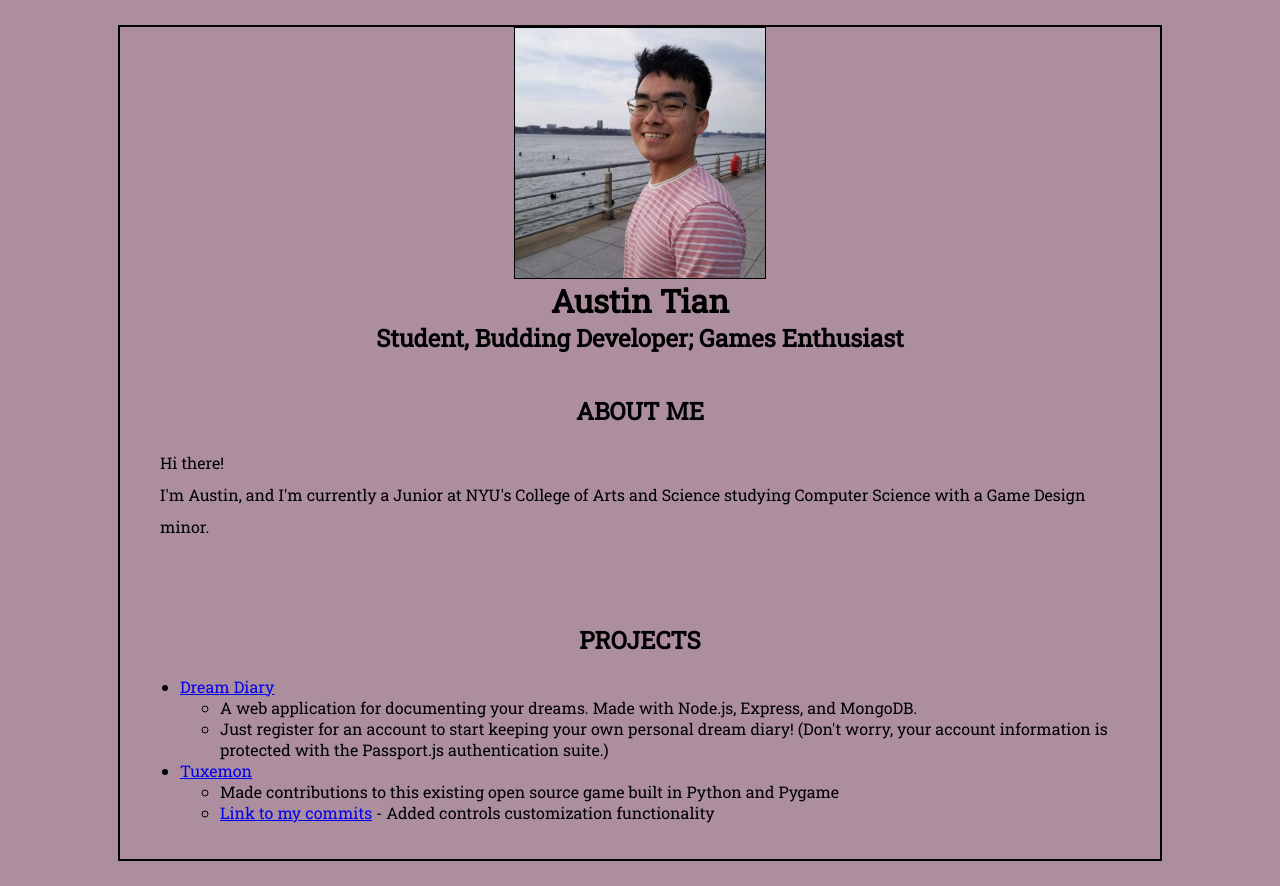
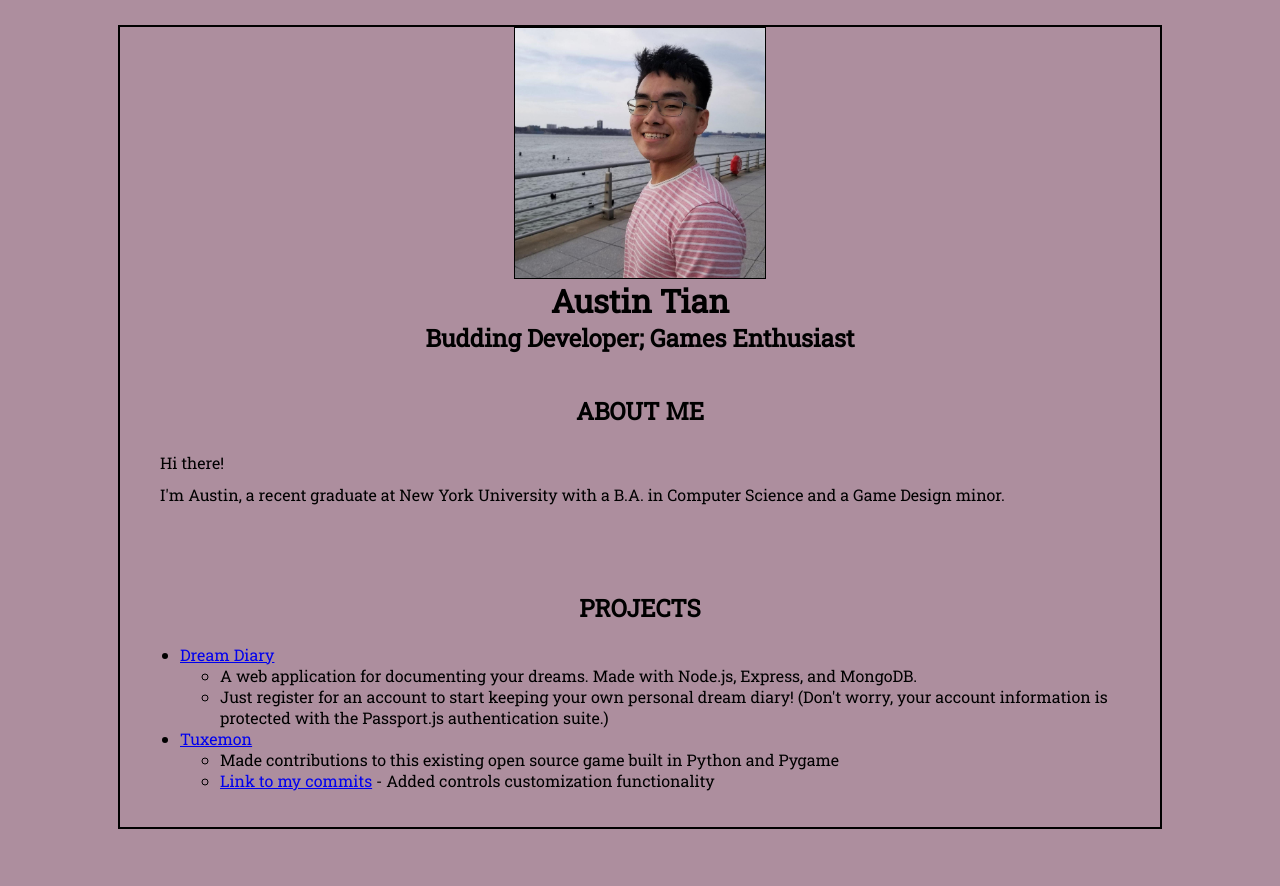
Before and after one commit to austintian03/austintian03.github.io, a plain HTML site: page index.html in a window 1280 px wide. After the commit the page ends 854 px from the top, so only its background shows below. Drawn offline with Linux system fonts and the light colour scheme.

Commit message:
Update ABOUT ME section

```diff
--- a/index.html
+++ b/index.html
@@ -20,14 +20,14 @@
       <!--/header in case CSS can only move units, make this separate header-->
       <img src="images/me.jpg" height="250px" width="250px" alt="Austin Tian at Chelsea Pier"/>
       <h1>Austin Tian</h1>
-      <h2 id="subtitle"> Student, Budding Developer; Games Enthusiast </h2>
+      <h2 id="subtitle"> Budding Developer; Games Enthusiast </h2>
     </header>
     <br>
     <div id="About">
       <h2>ABOUT ME</h2>
       <p id="about-p">Hi there!<br>
-        I'm Austin, and I'm currently a Junior at NYU's College of Arts and Science studying Computer Science
-        with a Game Design minor.
+        I'm Austin, a recent graduate at New York University with a B.A. in Computer Science
+        and a Game Design minor.
       </p>
     </div>
     <br>
```
